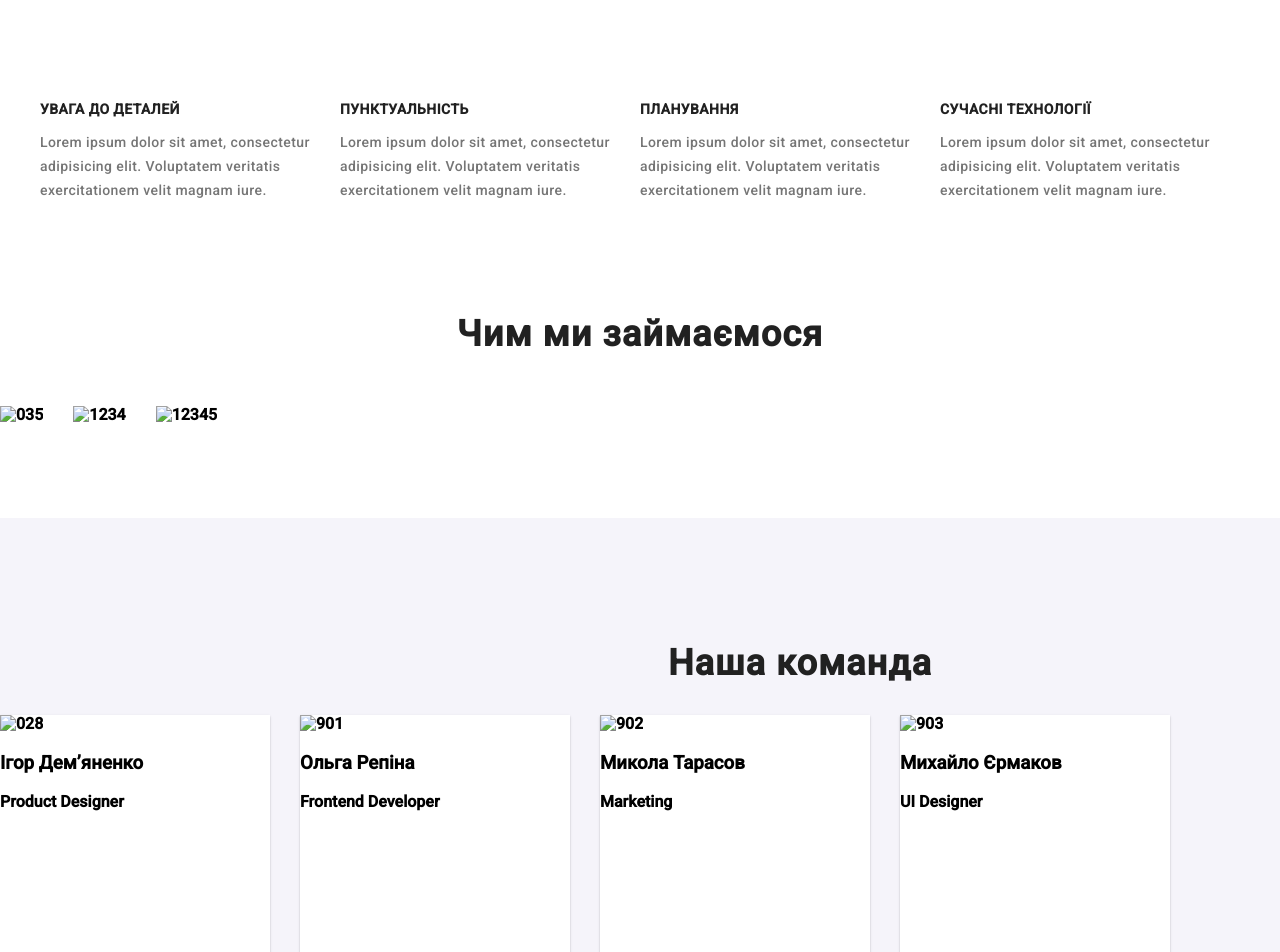
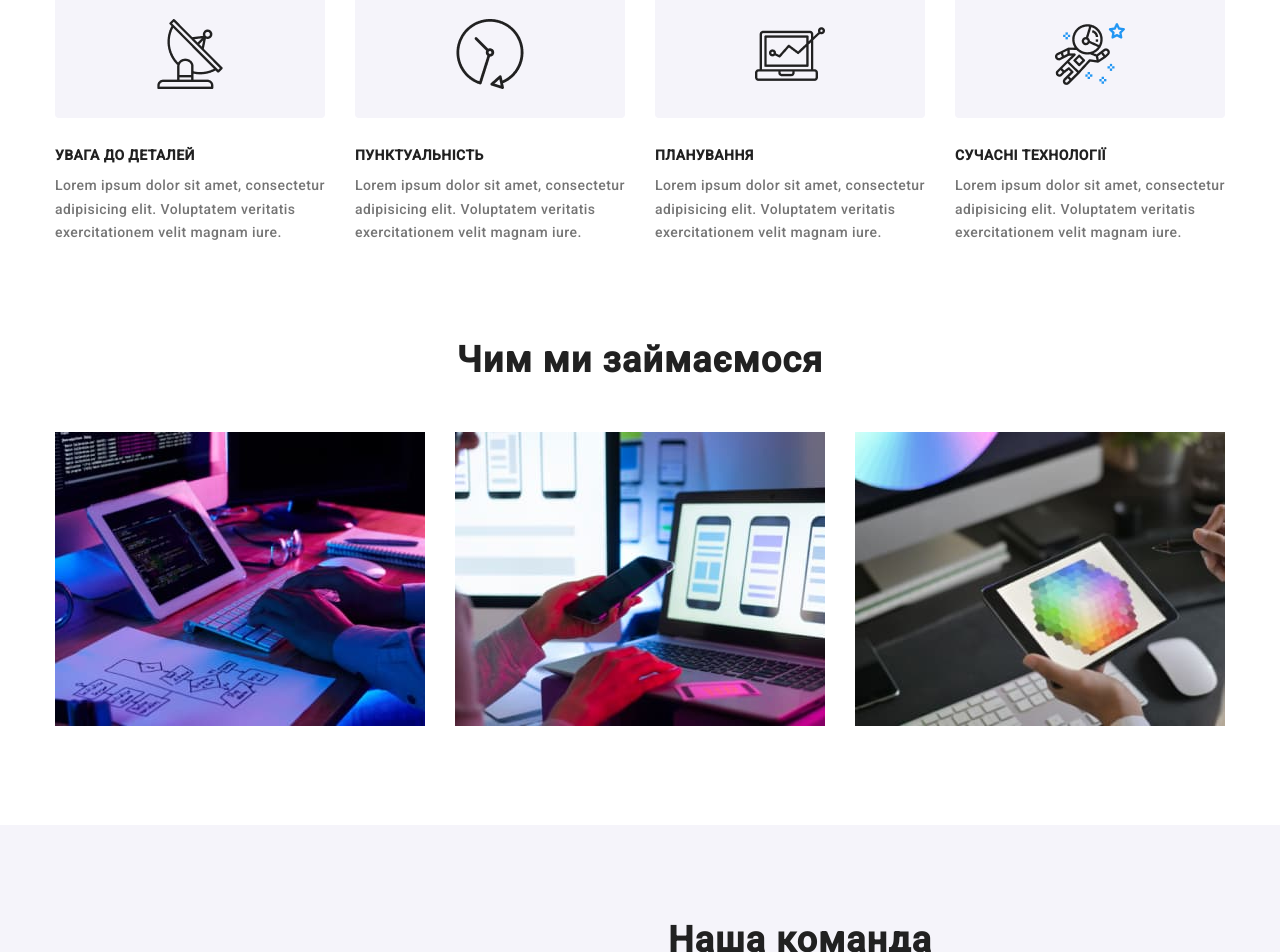
Before and after one commit to Maks3502/Webstudio, a plain HTML site: page index.html in a window 1280 px wide. Shown: the part 780-1732 px from the top of the page. Drawn offline with nearby package versions, Linux system fonts and the light colour scheme.

Commit message:
webstudio
webstudio

```diff
--- a/index.html
+++ b/index.html
@@ -8,29 +8,32 @@
     <link rel="stylesheet" href="https://fonts.googleapis.com/css2?family=Raleway:wght@700&display=swap">
     <link href="https://fonts.googleapis.com/css2?family=Raleway:wght@700&family=Roboto:wght@500&display=swap" rel="stylesheet">
     <link href="https://cdnjs.cloudflare.com/ajax/libs/modern-normalize/1.1.0/modern-normalize.min.css" rel="stylesheet">
+    <link rel="stylesheet" href="./reset.css">
     <link href="style.css" rel="stylesheet" type="text/css" />
 </head>
 
 <body>
-  <div class="countainer"></div>
+
   <!-- Шапка -->
   <header>
-
+    <div class="container">
    <nav >
         <a href="/" class="main-page"><span class="web">Web</span>Studio</a>
 
             <ul class="list-links">
-                <li><a href="./index.html" class="links">Студія</a></li>
-                <li><a href="portfolio.html" class="links">Портфоліо</a></li>
-                <li><a href="/contacts" class="links">Контакти</a></li>
+                <li class="list-link"><a href="./index.html" class="links">Студія</a></li>
+                <li class="list-link"><a href="portfolio.html" class="links">Портфоліо</a></li>
+                <li class="list-link"><a href="/contacts" class="links">Контакти</a></li>
             </ul>
 
 
             <ul class="list-contacts">
+
                 <li><a href="mailto:info@devstudio.com" class="contacts">info@devstudio.com</a></li>
                 <li><a href="tel:+380961111111" class="contacts">+38 096 111 11 11</a></li>
             </ul>
     </nav>
+    </div>
     </header>
 
   <main>
@@ -44,9 +47,10 @@
         Замовити послугу
       </button>
     </section>
+
     <!-- Чому ми? -->
-
     <section class="about-section">
+      <div class="container">
       <ul class="list-about">
         <li class="about-item">
           <h3 class="about-name">УВАГА ДО ДЕТАЛЕЙ</h3>
@@ -73,55 +77,59 @@
             magnam iure.</p>
         </li>
       </ul>
-
+      </div>
 
     </section>
+
     <!-- Чим ми займаємося? -->
     <section class="what-do-we-do">
+      <div class="container">
       <h2 class="work-title">
         Чим ми займаємося
       </h2>
       <ul class="work-list">
-        <li>
-          <img src="035.jpg" alt="035">
+        <li class="item-work">
+          <img src="./images/035.jpg" alt="035">
         </li>
-        <li>
-          <img src="1234.jpg" alt="1234">
+        <li class="item-work">
+          <img src="./images/1234.jpg" alt="1234">
         </li>
-        <li>
-          <img src="12345.jpg" alt="12345">
+        <li class="item-work">
+          <img src="./images/12345.jpg" alt="12345">
         </li>
       </ul>
+</div>
+    </section>
 
-    </section>
     <!-- Наша команда -->
     <section class="our-team-section">
-
+<div class="container">
       <h2 class="our-team">
         Наша команда
       </h2>
       <ul class="team">
         <li class="team-item">
-          <img src="028.jpg" alt="028">
-          <h3 class="title-name-Igor">Ігор Дем’яненко</h3>
-          <p class="profesion-Product">Product Designer</p>
+          <img src="./images/028.jpg" alt="028">
+          <h3 class="team-name">Ігор Дем’яненко</h3>
+          <p class="team-profesion">Product Designer</p>
         </li>
         <li class="team-item">
-          <img src="901.jpg" alt="901">
-          <h3 class="title-name-Olga">Ольга Репіна</h3>
-          <p class="profesion-Frontend">Frontend Developer</p>
+          <img src="./images/901.jpg" alt="901">
+          <h3 class="team-name">Ольга Репіна</h3>
+          <p class="team-profesion">Frontend Developer</p>
         </li>
         <li class="team-item">
-          <img src="902.jpg" alt="902">
-          <h3 class="title-name-Mikola">Микола Тарасов</h3>
-          <p class="profesion-Marketing">Marketing</p>
+          <img src="./images/902.jpg" alt="902">
+          <h3 class="team-name">Микола Тарасов</h3>
+          <p class="team-profesion">Marketing</p>
         </li>
         <li class="team-item">
-          <img src="309.jpg" alt="903">
-          <h3 class="title-name-Muhaylo">Михайло Єрмаков</h3>
-          <p class="profesion-Ul">UI Designer</p>
+          <img src="./images/309.jpg" alt="903">
+          <h3 class="team-name">Михайло Єрмаков</h3>
+          <p class="team-profesion">UI Designer</p>
         </li>
       </ul>
+</div>
 
     </section>
   </main>
@@ -134,7 +142,6 @@
       <li class="tel-footer">tel:099 111 11 11</li>
     </ul>
   </footer>
-  </div>
 </body>
 
 </html>
--- a/portfolio.css
+++ b/portfolio.css
@@ -1,29 +1,20 @@
-
 
 body {
    font-family: 'Roboto';
 
 }
 
-.header {
-   width: 1600px;
-   height: 80px;
-   background: #FFFFFF;
+header{
+    display: flex;
+    align-items: center;
+    height: 80px;}
 
-
-}
-
-ul {
-
-   list-style: none;
-      text-decoration: none;
-      margin: 0px;
-}
-
-/* Хедер */
-header {
-   width: 1600px;
-   height: 80px;
+    .container{
+        padding-left: 15px;
+        padding-right: 15px;
+        width: 1200px;
+      margin-left: auto;
+      margin-right: auto;
     }
 
 nav {
@@ -34,7 +25,6 @@ nav {
 .main-page {
     color: #000000;
     font-family: 'Raleway';
-   margin-left: 215px;
 margin-right: 93px;
 
     font-size: 26px;
@@ -63,21 +53,21 @@ nav {
     font-size: 14px;
     line-height: 1.1;
     letter-spacing: 0.02em;
+
+}
+.list-link{
+    margin-right: 54px;
+}
+.list-link:last-child{
+margin-right: 0px;
 }
 
 .links:hover{color: #2196F3;}
 
-
-
-
-.links {
-    margin: 32px 55px 32px 0px;
-}
-
-
 .list-contacts {
     list-style: none;
     display: flex;
+    margin-left: auto;
 }
 
 .contacts {
@@ -93,11 +83,12 @@ nav {
 
 
 a[href="mailto:info@devstudio.com"] {
-    margin-left: 335px;
+    padding-top: 32px;
 }
 
 a[href="tel:+380961111111"] {
     margin-left: 32px;
+    padding-top: 32px;
 }
 .menu {display: flex;
 justify-content: center
@@ -153,16 +144,16 @@ margin-top: 50px;
 
    }
      .footer {
+
     width: 1600px;
-    height: 252px;
-
-
+   padding-bottom: 60px;
     background: #2F303A;
 }
 
 .logo-footer {
+    padding-top:60px ;
+    padding-left: 215px;
     font-family: 'Raleway';
-    margin-top: 60px;
     font-size: 26px;
     line-height: 1.2;
     letter-spacing: 0.03em;
@@ -172,8 +163,6 @@ margin-top: 50px;
 
 .logo-word {
     font-family: 'Raleway';
-    margin-left: 215px;
-
     font-size: 26px;
     line-height: 1.2;
     letter-spacing: 0.03em;
@@ -181,6 +170,7 @@ margin-top: 50px;
 }
 
 .place {
+    font-style: normal;
     margin-top: 20px;
     margin-left: 215px;
     font-weight: 400;
@@ -204,7 +194,7 @@ margin-top: 50px;
     margin-top: 9px;
     font-weight: 400;
     font-size: 14px;
-    line-height: 1.7px;
+    line-height: 1.7;
 margin-left: 215px;
     letter-spacing: 0.03em;
     color: rgba(255, 255, 255, 0.6);
--- a/reset.css
+++ b/reset.css
@@ -0,0 +1,14 @@
+h2,h1,h3{
+    margin: 0px;
+}
+p{
+    margin: 0px;
+}
+
+ul {padding: 0px;
+    list-style: none;
+    margin: 0px;
+}
+a{
+    text-decoration: none;
+}
--- a/style.css
+++ b/style.css
@@ -3,19 +3,12 @@ body {
     font-weight: 700;
 }
 
-ul {
-    list-style: none;
-    margin: 0px;
-}
-a{
-    text-decoration: none;
-}
+
 
 /* Хедер */
-header{
+   header{
     display: flex;
     align-items: center;
-    outline: solid green 5px;
     height: 80px;}
 
     .container{
@@ -24,6 +17,7 @@ header{
         width: 1200px;
       margin-left: auto;
       margin-right: auto;
+
 
 
     }
@@ -36,7 +30,7 @@ nav {
 .main-page {
     color: #000000;
     font-family: 'Raleway';
-
+margin-right: 93px;
 
     font-size: 26px;
     line-height: 1.2;
@@ -64,19 +58,16 @@ nav {
     font-size: 14px;
     line-height: 1.1;
     letter-spacing: 0.02em;
+
+}
+.list-link{
+    margin-right: 54px;
+}
+.list-link:last-child{
+margin-right: 0px;
 }
 
 .links:hover{color: #2196F3;}
-
-
-
-
-.links {
-    padding-top: 32px;
-    margin-left:54px ;
-    padding-bottom: 32px;
-}
-
 
 .list-contacts {
     list-style: none;
@@ -97,7 +88,6 @@ nav {
 
 
 a[href="mailto:info@devstudio.com"] {
-    margin-left: 335px;
     padding-top: 32px;
 }
 
@@ -114,10 +104,8 @@ a[href="tel:+380961111111"] {
     width: 1600px;
         height: 600px;
     padding-top: 200px;
-background-image:url(../Webstudio/835.jpg) ;
-background-image: linear-gradient(to top, grey rgba47, 48, 58, 0.4);
-background-size: 1600px;
-background-repeat: no-repeat;
+background-image:url(./images/835.jpg) ;
+background-color: #757575;
 }
 
 
@@ -148,7 +136,6 @@ background-repeat: no-repeat;
     display: block;
     margin-left: auto;
     margin-right: auto;
-    margin-bottom: 200px;
     background: #2196F3;
     box-shadow: 0px 4px 4px rgba(0, 0, 0, 0.15);
     border-radius: 4px;
@@ -168,9 +155,7 @@ background-repeat: no-repeat;
 }
 
 .about-item {
-    /* margin-top: 10px; */
     width: 270px;
-    height: 101px;
     margin-right: 30px;
 }
 
@@ -181,9 +166,7 @@ background-repeat: no-repeat;
 
 
 .about-name {
- /* margin-top: 94px; */
- padding-top:94px ;
-
+ margin-top: 30px;
     font-size: 14px;
     line-height: 1.1;
     letter-spacing: 0.03em;
@@ -201,21 +184,46 @@ background-repeat: no-repeat;
 }
 .about-item::before{
     content:"" ;
-
-    position: absolute;
-
+/* position: absolute; */
 width: 270px;
-height: 120px;
-background-image:url(../Webstudio/Vector.png) ;
-background-repeat: no-repeat;
-
+/* height: 120px; */
+background: #F5F4FA;
 border-radius: 4px;
 }
+
+.about-item:nth-child(1)::before{
+    content: url(./images/Vector.png);
+    display: block;
+    padding-bottom: 25px;
+    text-align: center;
+    padding-top: 25px;
+}
+.about-item:nth-child(2)::before{
+    content: url(./images/Vector\ \(1\).png);
+    display: block;
+    padding-bottom: 25px;
+    text-align: center;
+    padding-top: 25px;
+}
+.about-item:nth-child(3)::before{
+    content: url(./images/Vector\ \(2\).png);
+     display: block;
+    padding-bottom: 33px;
+    text-align: center;
+    padding-top: 33px;
+}
+.about-item:nth-child(4)::before{
+    content: url(./images/astronaut\ 1.png);
+ display: block;
+    padding-bottom: 25px;
+    text-align: center;
+    padding-top: 25px;}
+
 
 
  /* Чим ми займаємося */
 .what-do-we-do{
-    padding-top: 94px;
+
     padding-bottom:94px ;
     padding-left: auto;
     padding-right: auto;
@@ -239,23 +247,15 @@ margin-bottom: 50px;
     display: flex;
     padding: 0px;
 }
-
-img[alt="035"] {
+.item-work{
     margin-right: 30px;
-   width: 370px;
-height: 294px;
+    width: 370px;
+}
+.item-work:last-child{
+    margin-right: 0px;
 }
 
-img[alt="1234"] {
-    width: 370px;
-height: 294px;
-    margin-right: 30px;
-}
 
-img[alt="12345"] {
-    width: 370px;
-height: 294px;
-}
 
 /* Наша команда */
 .our-team-section {
@@ -274,7 +274,7 @@ height: 294px;
 }
 
 .our-team {
-
+    padding-bottom: 50px;
     font-weight: 700;
     font-size: 36px;
     line-height: 1.2;
@@ -286,14 +286,16 @@ height: 294px;
 .team-item{
 
     width: 270px;
-    height: 368px;
+    padding-bottom: 30px;
     margin-right: 30px;
     background: #FFFFFF;
         /* material shadow v1 */
 
         box-shadow: 0px 1px 3px rgba(0, 0, 0, 0.12), 0px 1px 1px rgba(0, 0, 0, 0.14), 0px 2px 1px rgba(0, 0, 0, 0.2);
         border-radius: 0px 0px 4px 4px;}
-
+.team-item:last-child{
+    margin-right: 0px;
+}
 
 
 img[alt="028"] {
@@ -316,6 +318,7 @@ width: 270px;
     color: #212121;
  }
  .team-profesion{
+    margin-top: 10px;
     padding-left: auto;
     font-weight: 400;
 font-size: 16px;
@@ -355,7 +358,7 @@ width: 270px;
 .footer {
 
     width: 1600px;
-    height: 252px;
+   padding-bottom: 60px;
     background: #2F303A;
 }
 
@@ -379,6 +382,7 @@ width: 270px;
 }
 
 .place {
+    font-style: normal;
     margin-top: 20px;
     margin-left: 215px;
     font-weight: 400;
```
Also changed, not shown: portfolio.html (+13 -13 lines), images/Vector.jpg (added), images/envelope (hover).jpg (added). Lines whose indentation alone changed are shown as unchanged.
